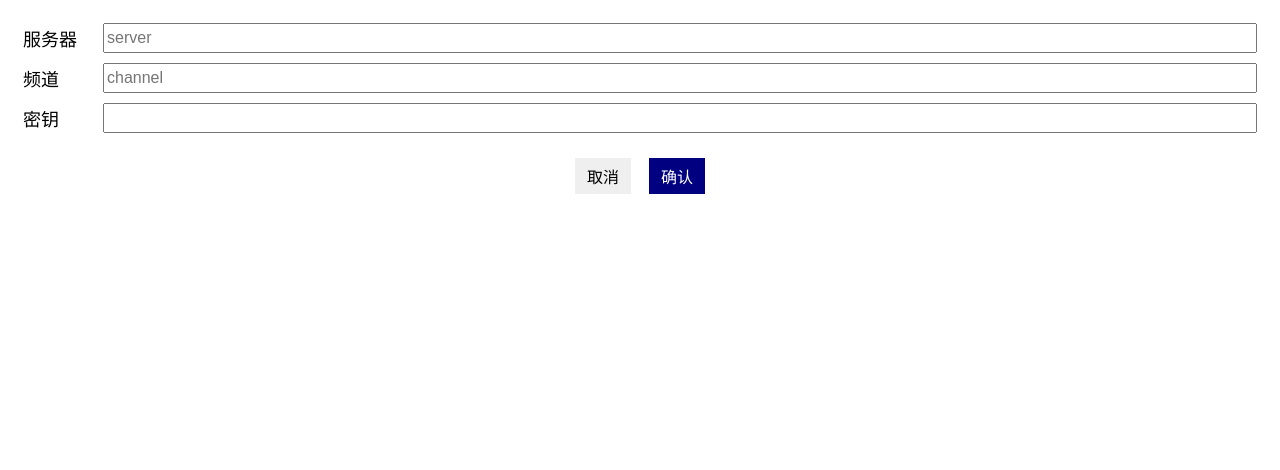
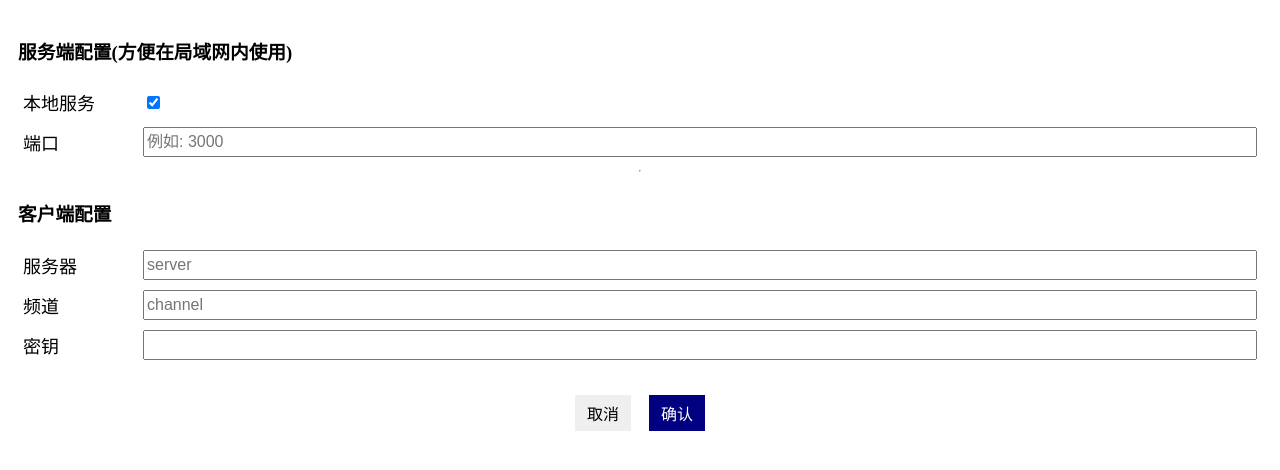
Before and after one commit to clipboard-sync/client-desktop, an Electron app: page src/form/page/prompt.html in a window 1280 px wide. Both pictures are taken after a click on the button "确认". Drawn offline with Linux system fonts and the light colour scheme; no server answers.

Commit message:
update: localServer

```diff
--- a/package.json
+++ b/package.json
@@ -1,6 +1,6 @@
 {
   "name": "client-desktop",
-  "version": "1.0.2",
+  "version": "1.0.3",
   "main": "index.js",
   "scripts": {
     "start": "electron .",
@@ -40,6 +40,7 @@
     "electron-builder": "^22.11.7"
   },
   "dependencies": {
+    "clipboard-socket": "^1.0.1",
     "crypto-js": "^4.1.1",
     "electron-prompt": "^1.6.2",
     "electron-store": "^8.0.0",
--- a/src/form/index.js
+++ b/src/form/index.js
@@ -5,8 +5,8 @@ const ipcMain = electron.ipcMain || electron.remote.ipcMain;
 const url = require('url');
 const path = require('path');
 
-const DEFAULT_WIDTH = 470;
-const DEFAULT_HEIGHT = 300;
+const DEFAULT_WIDTH = 670;
+const DEFAULT_HEIGHT = 500;
 
 function electronPrompt(options, parentWindow) {
 	return new Promise((resolve, reject) => {
@@ -19,7 +19,7 @@ function electronPrompt(options, parentWindow) {
 				minWidth: DEFAULT_WIDTH,
 				minHeight: DEFAULT_HEIGHT,
 				resizable: false,
-				title: '设置密钥',
+				title: '偏好设置',
 				icon: null,
 				buttonLabels: null,
 				alwaysOnTop: false,
--- a/src/form/page/prompt.html
+++ b/src/form/page/prompt.html
@@ -38,49 +38,68 @@
             .form-item .label{
                 display:flex;
                 flex:none;
-                width:80px;
+                width:120px;
             }
             .form-item .content{
                 display:flex;
                 flex:auto;
+                justify-content:flex-start;
+                flex-direction: row;
             }
-            .content input{
+            .content .input{
                 height:30px;
                 font-size:16px;
-                width:100%;
                 outline: none;
+                flex:auto;
             }
         </style>
     </head>
     <body>
         <div id="container">
             <form id="form">
+                <h3>服务端配置(方便在局域网内使用)</h3>
+                <div class="form-item">
+                    <div class="label">本地服务</div>
+                    <div class="content">
+                        <input type="checkbox" name="localServer" checked="">
+                    </div>
+                </div>
+
+                <div class="form-item">
+                    <div class="label">端口</div>
+                    <div class="content">
+                        <input type="number" name="port" class="input"
+                        placeholder="例如: 3000">
+                    </div>
+                </div>
+                <hr>
+                <h3>客户端配置</h3>
                 <div class="form-item">
                     <div class="label">服务器</div>
                     <div class="content">
-                        <input type="text" name="server" placeholder="server">
+                        <input type="text" class="input" name="server" placeholder="server">
                     </div>
                 </div>
                 <div class="form-item">
                     <div class="label">频道</div>
                     <div class="content">
-                        <input type="text" name="channel"
+                        <input type="text" name="channel" class="input"
                         placeholder="channel">
                     </div>
                 </div>
                 <div class="form-item">
                     <div class="label">密钥</div>
                     <div class="content">
-                        <input type="password"
+                        <input type="password" class="input"
                         name="pwd" placeholder="">
                     </div>
                 </div>
+            </form>
 
-                <div id="buttons">
-                    <button id="cancel" >取消</button>
-                    <button id="ok" >确认</button>
-                </div>
-            </form>
+            <div id="buttons">
+                <button id="cancel" >取消</button>
+                <button id="ok" >确认</button>
+            </div>
         </div>
     </body>
     <script src="prompt.js"></script>
--- a/src/form/page/prompt.js
+++ b/src/form/page/prompt.js
@@ -3,6 +3,9 @@ const {ipcRenderer} = require('electron');
 const Store = require('electron-store');
 const store = new Store();
 
+
+document.querySelector("[name='localServer']").checked = (store.get("localServer") || false)?"checked":"";
+document.querySelector("[name='port']").value = store.get("port") || 3000;
 
 document.querySelector("[name='server']").value = store.get("server") || "";
 document.querySelector("[name='channel']").value =store.get("channel") || "";
@@ -17,9 +20,20 @@ function promptCancel() {
 function promptSubmit() {
   let form = new FormData(document.querySelector('#form'))
 
-	store.set("server", form.get("server"));
-	store.set("channel", form.get("channel"));
-	store.set("pwd", form.get("pwd"));
+  const localServer = !!form.get("localServer");
+  const port = form.get("port")
+
+  const server = form.get("server");
+  const channel = form.get("channel");
+  const pwd = form.get("pwd");
+
+  // 以上校验都通过
+  store.set("localServer", localServer);
+  store.set("port", port);
+
+  store.set("server", server);
+  store.set("channel", channel);
+  store.set("pwd", pwd);
 
   ipcRenderer.sendSync('prompt-post-close:' + promptId, true);
 }
```
Also changed, not shown: index.js (+11 -0 lines), readme.md. Lines whose indentation alone changed are shown as unchanged.
